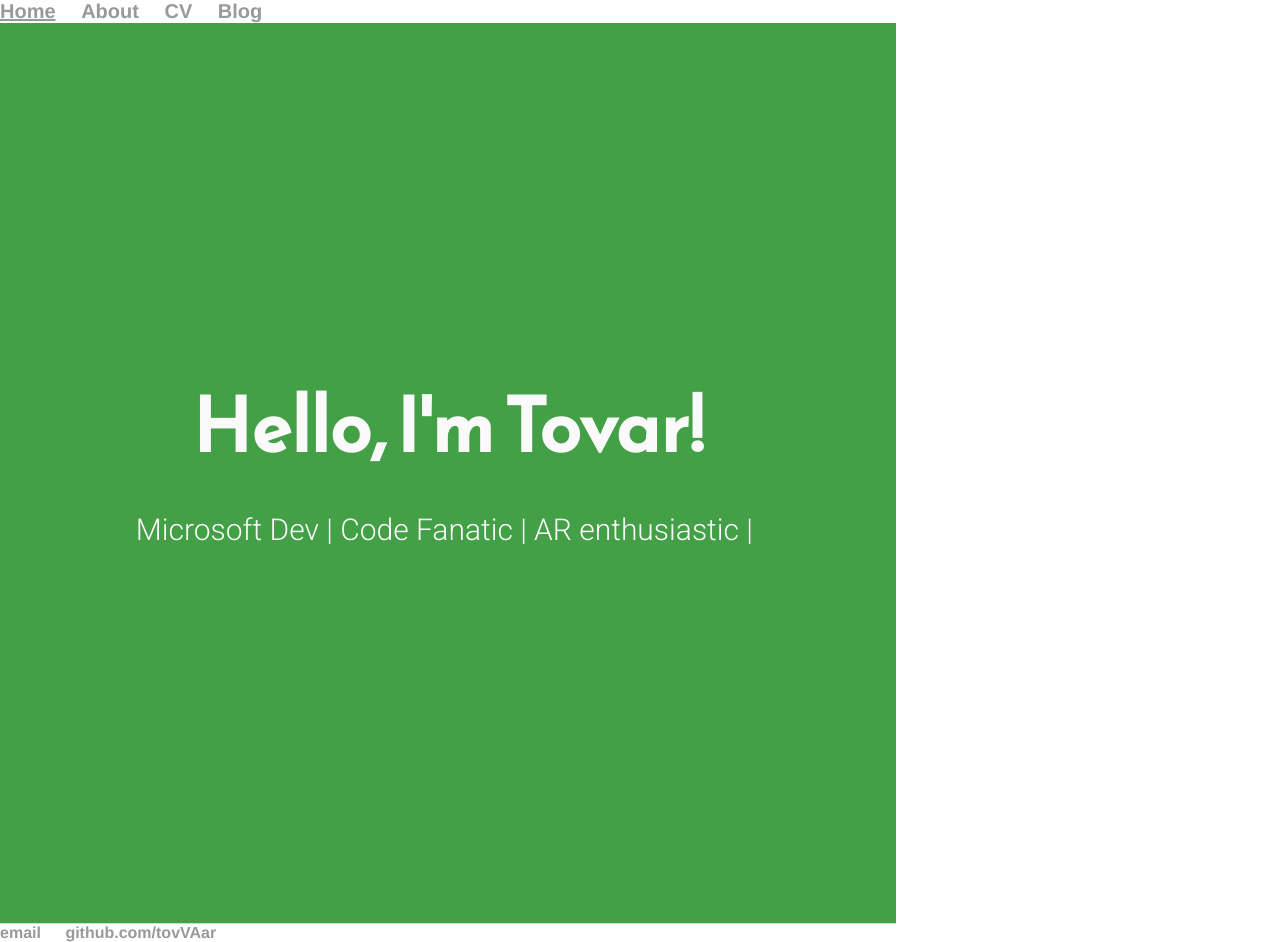
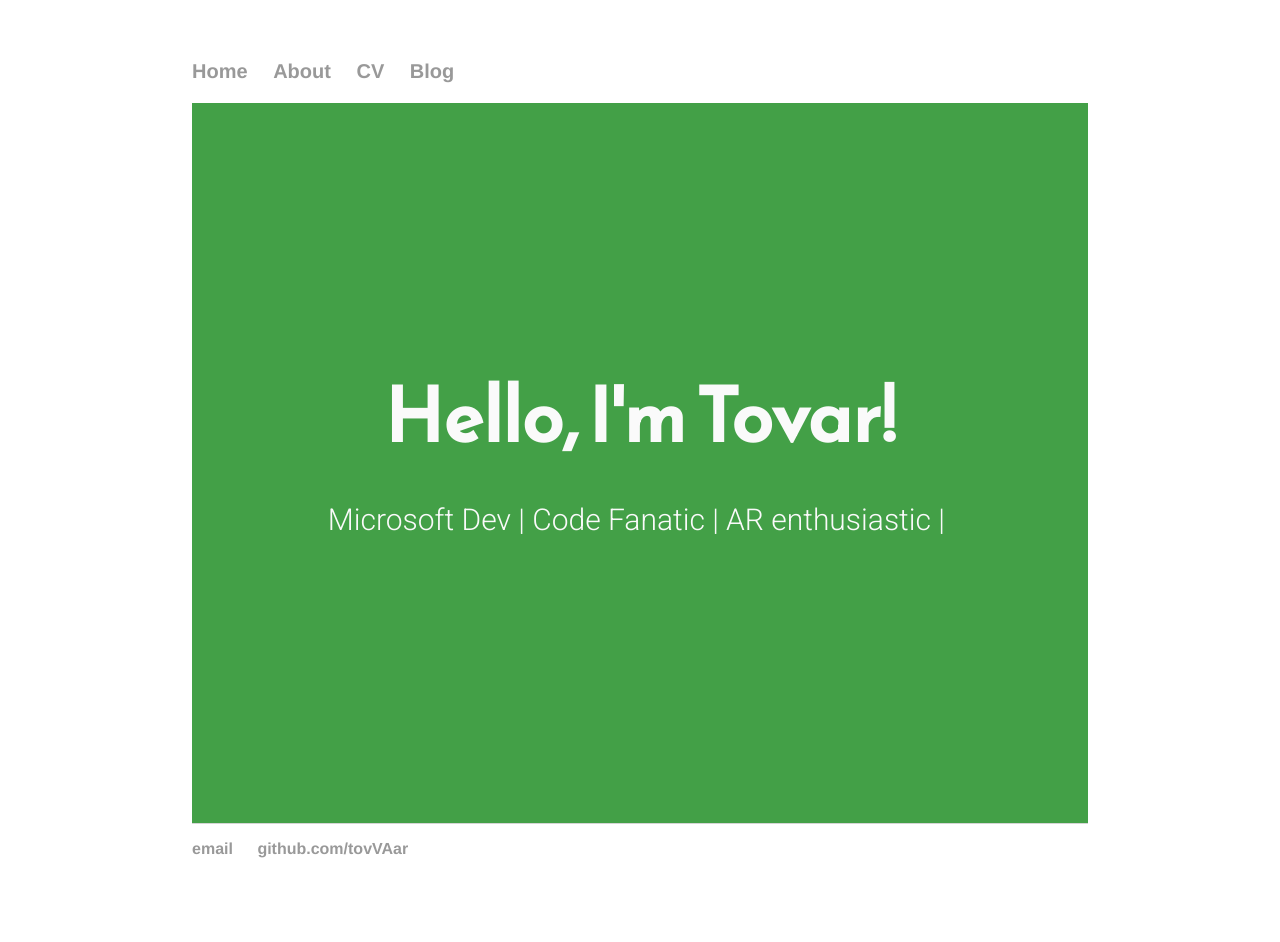
Before and after one commit to tovVAar/tovVAar.github.io, a Jekyll site: the page built from index.html, in a window 1280 px wide. Built offline with Jekyll 4.4.1, drawn with Linux system fonts in a browser that asks for light colours; nearby versions of some CDN libraries; after the commit the page ends 918 px from its top, so only the background shows below that.

Commit message:
Fixed CSS

```diff
--- a/css/reset.css
+++ b/css/reset.css
@@ -10,7 +10,6 @@
   }
 
   body, h1, h2, h3, h4, h5, h6, p, ol, ul {
-    margin: 0;
     padding: 0;
     font-weight: normal;
   }
--- a/css/styles.css
+++ b/css/styles.css
@@ -38,7 +38,7 @@
 main {
 	display: flex;
 	flex-direction: column;
-	min-height: 100vh;
+	min-height: 80vh;
 	justify-content: center;
 	padding: 0 30px;
 	text-align: center;
```
